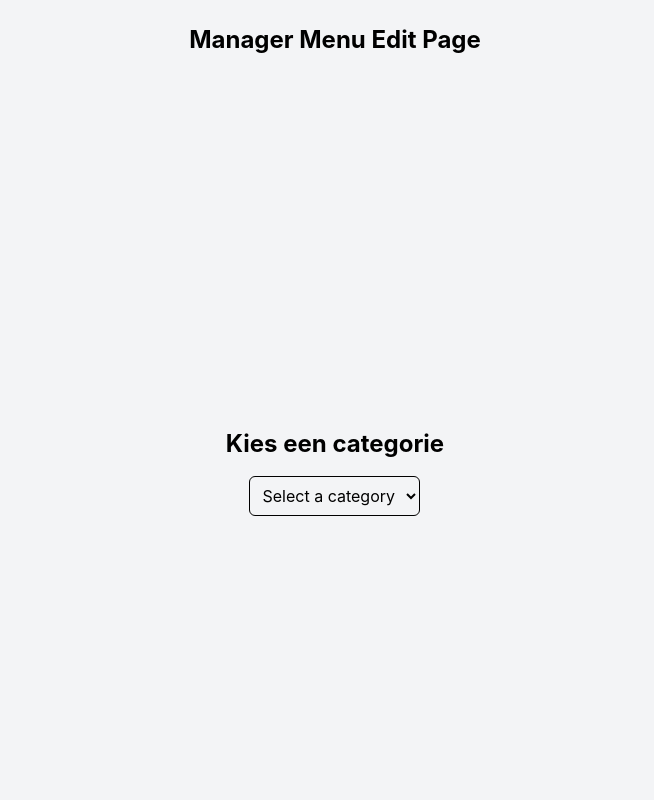
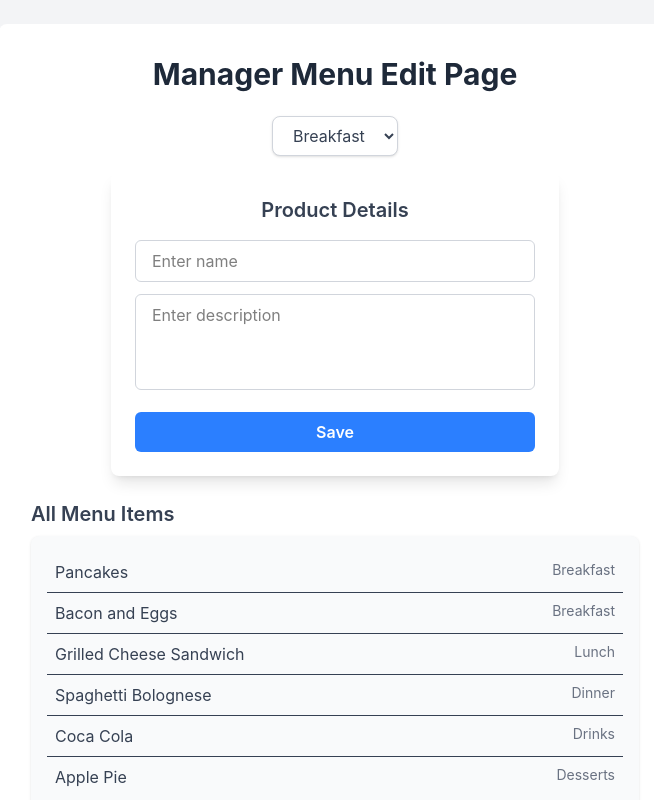
Before and after one commit to cassandrakhaya/ManagerSide-Frontend, a React (Vite) app: page / in a window 1280 px wide. Shown: the top 800 px of the page, without its empty margins (305-959 px from the left). Built offline with nearby package versions, Linux system fonts and the light colour scheme.

Commit message:
Menu edit and display

```diff
--- a/src/App.css
+++ b/src/App.css
@@ -11,6 +11,15 @@
   .App-logo {
     animation: App-logo-spin infinite 20s linear;
   }
+}
+.category-list {
+  margin-bottom: 0 !important;
+  padding-bottom: 0 !important;
+}
+
+.menu-edit {
+  margin-top: 0 !important;
+  padding-top: 0 !important;
 }
 
 .App-header {
--- a/src/components/start/CategoryList.jsx
+++ b/src/components/start/CategoryList.jsx
@@ -9,32 +9,15 @@ const categories = [
     "Desserts",
     "Sides"
 ];
-
-const CategoryList = () => {
-    const [selectedCategory, setSelectedCategory] = useState("");
-    const navigate = useNavigate();
-
-    // Handle category selection
-    const handleCategoryChange = (event) => {
-        const category = event.target.value;
-        setSelectedCategory(category);
-        if (category) {
-            navigate(`/menuPage/${category}`);
-        }
-    };
-
+const CategoryList = ({ selectedCategory, onCategorySelect }) => {
     return (
-        <div className="min-h-screen flex flex-col items-center justify-center bg-gray-100 p-6">
-            <h1 className="text-2xl font-bold mb-4">Kies een categorie</h1>
-
-            {/* Dropdown Menu for Categories */}
+        <div className="flex justify-center">
             <select
-                value={selectedCategory}
-                onChange={handleCategoryChange}
-                className="p-2 border rounded-md"
+                value={selectedCategory || "All"}
+                onChange={(e) => onCategorySelect(e.target.value === "All" ? null : e.target.value)}
+                className="px-4 py-2 border border-gray-300 rounded-lg shadow-sm bg-white text-gray-700"
             >
-                <option value="">Select a category</option>
-                {categories.map((category) => (
+                {categories.map(category => (
                     <option key={category} value={category}>
                         {category}
                     </option>
@@ -45,34 +28,38 @@ const CategoryList = () => {
 };
 
 export default CategoryList;
+// const CategoryList = () => {
+//     const [selectedCategory, setSelectedCategory] = useState("");
+//     const navigate = useNavigate();
 
-// import React from 'react';
-// import { useNavigate } from "react-router-dom";
-// import CategoryButton from "./CategoryButton";
-
-
-// const categories = [
-//     "Breakfast",
-//     "Lunch",
-//     "Dinner",
-//     "Drinks",
-//     "Desserts",
-//     "Sides"
-// ];
-
-// const CategoryList = () => {
-//     const navigate = useNavigate();
+//     // Handle category selection
+//     const handleCategoryChange = (event) => {
+//         const category = event.target.value;
+//         setSelectedCategory(category);
+//         if (category) {
+//             navigate(`/menuPage/${category}`);
+//         }
+//     };
 
 //     return (
 //         <div className="min-h-screen flex flex-col items-center justify-center bg-gray-100 p-6">
 //             <h1 className="text-2xl font-bold mb-4">Kies een categorie</h1>
-//             <div className="flex flex-wrap gap-4">
+
+//             {/* Dropdown Menu for Categories */}
+//             <select
+//                 value={selectedCategory}
+//                 onChange={handleCategoryChange}
+//                 className="p-2 border rounded-md"
+//             >
+//                 <option value="">Select a category</option>
 //                 {categories.map((category) => (
-//                     <CategoryButton key={category} text={category} onClick={() => navigate(`/menuPage/${category}`)} />
+//                     <option key={category} value={category}>
+//                         {category}
+//                     </option>
 //                 ))}
-//             </div>
+//             </select>
 //         </div>
 //     );
-// }
+// };
 
 // export default CategoryList;
--- a/src/components/start/MenuEdit.jsx
+++ b/src/components/start/MenuEdit.jsx
@@ -1,6 +1,4 @@
-import React from 'react';
-
-import { useState } from "react";
+import React, { useState } from "react";
 
 const MenuForm = () => {
     const [name, setName] = useState("");
@@ -16,20 +14,35 @@ const MenuForm = () => {
     };
 
     return (
-        <div className="post-form">
-            <h2>Product Details</h2>
+        <div className="bg-white shadow-lg rounded-lg p-6 w-full max-w-md mx-auto">
+            <h2 className="text-xl font-semibold text-gray-700 mb-4 text-center">
+                Product Details
+            </h2>
+
+            {/* Name Input */}
             <input
                 type="text"
                 placeholder="Enter name"
                 value={name}
                 onChange={(e) => setName(e.target.value)}
+                className="w-full px-4 py-2 border border-gray-300 rounded-md focus:outline-none focus:ring-2 focus:ring-blue-400 mb-3"
             />
+
+            {/* Description Input */}
             <textarea
                 placeholder="Enter description"
                 value={description}
                 onChange={(e) => setDescription(e.target.value)}
+                className="w-full px-4 py-2 border border-gray-300 rounded-md focus:outline-none focus:ring-2 focus:ring-blue-400 mb-4 h-24 resize-none"
             />
-            <button onClick={handleMenu}>Save</button>
+
+            {/* Save Button */}
+            <button
+                onClick={handleMenu}
+                className="w-full bg-blue-500 text-white font-semibold py-2 rounded-md hover:bg-blue-600 transition duration-300"
+            >
+                Save
+            </button>
         </div>
     );
 };
--- a/src/pages/MenuEditStartPage.jsx
+++ b/src/pages/MenuEditStartPage.jsx
@@ -1,37 +1,114 @@
-import React from 'react';
+import React, { useState } from 'react';
+
 import CategoryList from '../components/start/CategoryList.jsx';
 import MenuEdit from '../components/start/MenuEdit.jsx';
 
+const MenuItems = [
+    { id: 1, name: "Pancakes", category: "Breakfast" },
+    { id: 2, name: "Bacon and Eggs", category: "Breakfast" },
+    { id: 3, name: "Grilled Cheese Sandwich", category: "Lunch" },
+    { id: 4, name: "Spaghetti Bolognese", category: "Dinner" },
+    { id: 5, name: "Coca Cola", category: "Drinks" },
+    { id: 6, name: "Apple Pie", category: "Desserts" },
+]
 const MenuStartPage = () => {
+    const [selectedCategory, setSelectedCategory] = useState(null);
+
+    // Filter menu items based on the selected category
+    const filteredMenuItems = selectedCategory
+        ? MenuItems.filter(item => item.category === selectedCategory)
+        : MenuItems;
+
     return (
         <div className="min-h-screen flex flex-col items-center justify-center bg-gray-100 p-6">
-            <h1 className="text-2xl font-bold mb-4">Manager Menu Edit Page</h1>
+            {/* Page Container with a Card Layout */}
+            <div className="bg-white shadow-lg rounded-lg p-8 w-full max-w-2xl">
 
-            {/* CategoryList Dropdown */}
-            <CategoryList />
+                {/* Page Title */}
+                <h1 className="text-3xl font-bold text-gray-800 text-center mb-6">
+                    Manager Menu Edit Page
+                </h1>
 
-            {/* Space between the two components */}
-            <div className="mt-6 w-full max-w-lg">
-                <MenuEdit />
+                {/* Category List - Right Below h1 */}
+                <div className="mb-4">
+                    <CategoryList
+                        selectedCategory={selectedCategory}
+                        onCategorySelect={setSelectedCategory}
+                    />
+                </div>
+
+                {/* Menu Edit - No Extra Space Between */}
+                <div className="mt-0">
+                    <MenuEdit selectedCategory={selectedCategory} />
+                </div>
+
+                {/* Display Menu Items */}
+                <div className="mt-6">
+                    <h2 className="text-xl font-semibold text-gray-700 mb-2">
+                        {selectedCategory ? `${selectedCategory} Menu Items` : "All Menu Items"}
+                    </h2>
+                    <ul className="bg-gray-50 p-4 rounded-lg shadow-sm">
+                        {filteredMenuItems.length > 0 ? (
+                            filteredMenuItems.map((item) => (
+                                <li
+                                    key={item.id}
+                                    className="p-2 border-b last:border-none flex justify-between text-gray-700"
+                                >
+                                    <span>{item.name}</span>
+                                    <span className="text-sm text-gray-500">{item.category}</span>
+                                </li>
+                            ))
+                        ) : (
+                            <li className="text-gray-500 text-center">No items in this category</li>
+                        )}
+                    </ul>
+                </div>
             </div>
         </div>
     );
-}
+};
 
 export default MenuStartPage;
-
-
-// import React from 'react';
-// import CategoryList from '../components/start/CategoryList.jsx';
-// // import MenuEdit from '../components/start/MenuEdit.jsx';
-
 // const MenuStartPage = () => {
 //     return (
-//         <div>
-//             <h1>Manager Menu Edit Page</h1>
-//             <CategoryList />
+//         <div className="min-h-screen flex flex-col items-center justify-center bg-gray-100 p-6">
+
+//             {/* Page Container with a Card Layout */}
+//             <div className="bg-white shadow-lg rounded-lg p-8 w-full max-w-2xl">
+
+//                 {/* Page Title */}
+//                 <h1 className="text-3xl font-bold text-gray-800 text-center mb-6">
+//                     Manager Menu Edit Page
+//                 </h1>
+
+//                 {/* Category List - Right Below h1 */}
+//                 <div className="mb-4">
+//                     <CategoryList />
+//                 </div>
+
+//                 {/* Menu Edit - No Extra Space Between */}
+//                 <div className="mt-0">
+//                     <MenuEdit />
+//                 </div>
+
+//                 {/* Display Menu Items */}
+//                 <div className="mt-6">
+//                     <h2 className="text-xl font-semibold text-gray-700 mb-2">Menu Items</h2>
+//                     <ul className="bg-gray-50 p-4 rounded-lg shadow-sm">
+//                         {MenuItems.map((item) => (
+//                             <li
+//                                 key={item.id}
+//                                 className="p-2 border-b last:border-none flex justify-between text-gray-700"
+//                             >
+//                                 <span>{item.name}</span>
+//                                 <span className="text-sm text-gray-500">{item.category}</span>
+//                             </li>
+//                         ))}
+//                     </ul>
+//                 </div>
+//             </div>
 //         </div>
 //     );
-// }
+// };
 
 // export default MenuStartPage;
```
